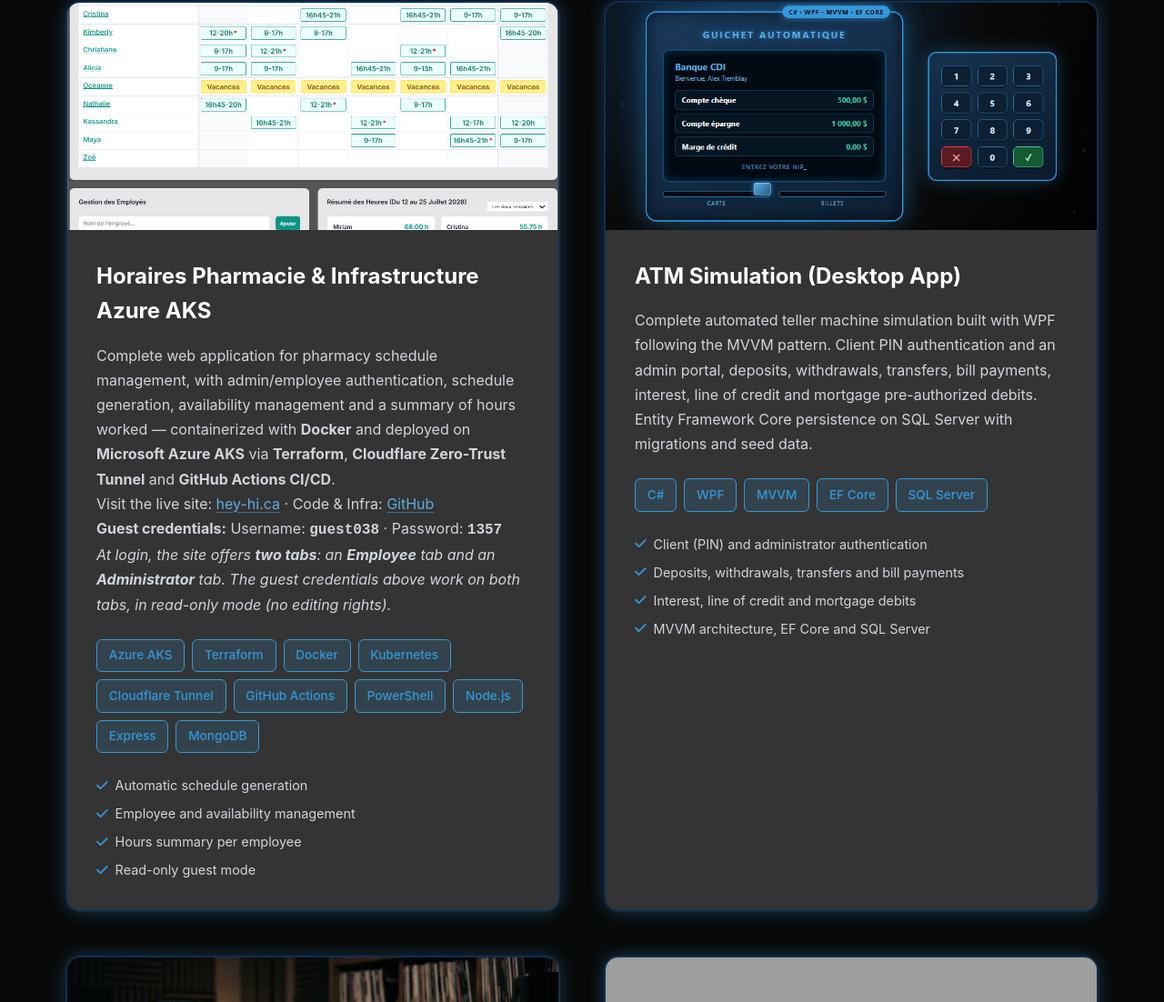
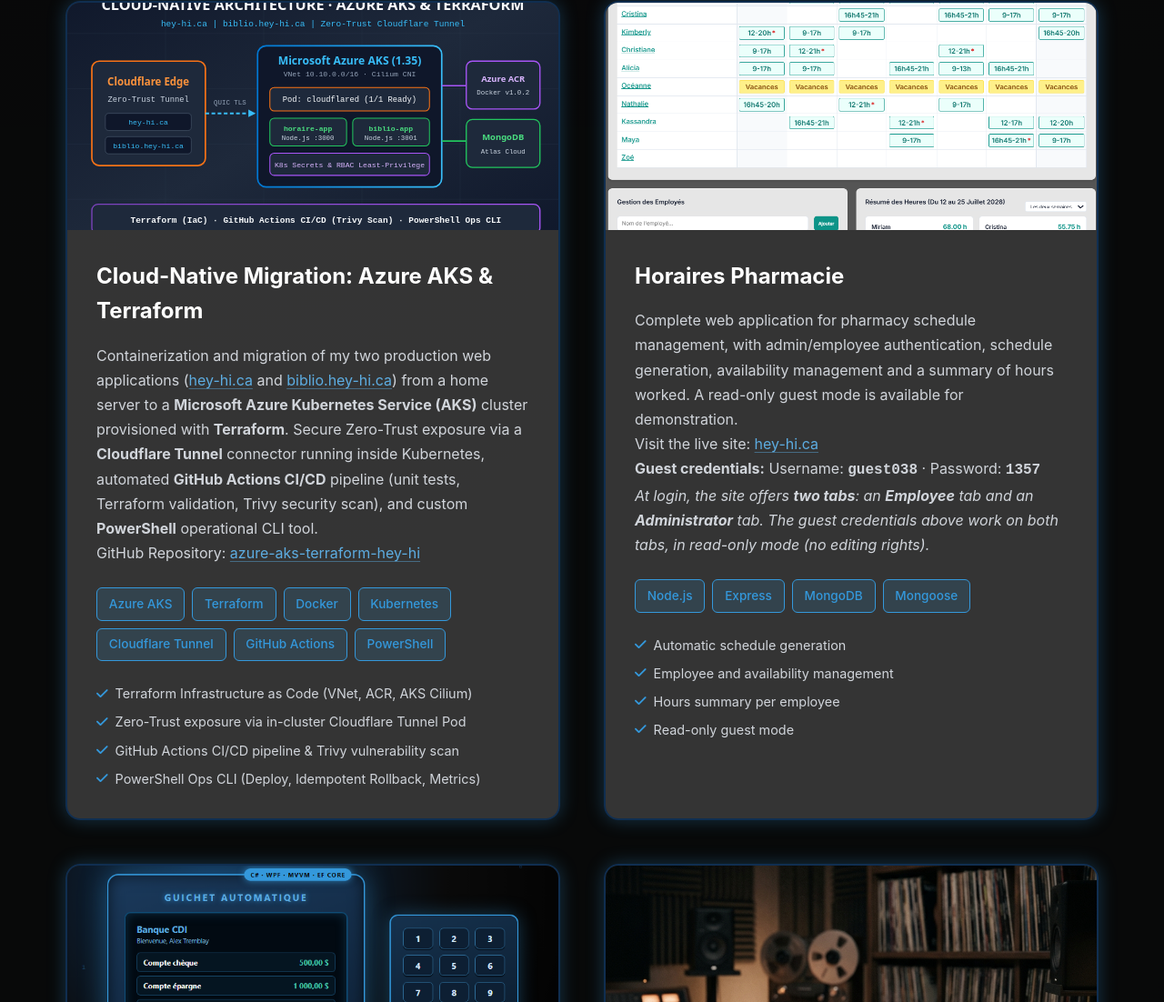
Before and after one commit to Dunedude84/PortFolio, a plain HTML site: page index.html in a window 1280 px wide. Shown: the part 3671-4773 px from the top of the page at 91% size. Drawn offline with Linux system fonts and the light colour scheme; grey boxes are pictures that could not be loaded.

Commit message:
Add dedicated Cloud-Native Azure AKS & Terraform project card

```diff
--- a/index.html
+++ b/index.html
@@ -505,6 +505,54 @@
                 <span data-i18n="projects.title">Mes projets personnels</span>
             </h2>
             <div class="projects-grid">
+                <!-- Projet DevOps: Migration Cloud-Native Azure AKS & Terraform -->
+                <div class="project-card">
+                    <div class="project-image">
+                        <img src="images/azure_aks_devops.svg" alt="Migration Cloud-Native Azure AKS &amp; Terraform"
+                            data-i18n-alt="aks.alt">
+                        <div class="project-overlay">
+                            <div class="project-links">
+                                <a href="https://github.com/Dunedude84/azure-aks-terraform-hey-hi" target="_blank" class="project-link"
+                                    title="Voir le dépôt GitHub" data-i18n-title="projects.viewRepo">
+                                    <i class="fab fa-github"></i>
+                                </a>
+                                <a href="https://hey-hi.ca" target="_blank" class="project-link"
+                                    title="Voir la démo" data-i18n-title="projects.viewDemo">
+                                    <i class="fas fa-external-link-alt"></i>
+                                </a>
+                            </div>
+                        </div>
+                    </div>
+                    <div class="project-content">
+                        <h3 class="project-title">
+                            <a href="https://github.com/Dunedude84/azure-aks-terraform-hey-hi"
+                                target="_blank" style="color: inherit; text-decoration: none;"
+                                data-i18n="aks.title">
+                                Migration Cloud-Native : Azure AKS &amp; Terraform
+                            </a>
+                        </h3>
+                        <p class="project-description" data-i18n-html="aks.desc">
+                            Conteneurisation et migration de mes deux applications web en production (<a href="https://hey-hi.ca" target="_blank">hey-hi.ca</a> et <a href="https://biblio.hey-hi.ca" target="_blank">biblio.hey-hi.ca</a>) depuis un serveur local vers un cluster <strong>Microsoft Azure Kubernetes Service (AKS)</strong> provisionné avec <strong>Terraform</strong>. Exposition sécurisée en mode Zero-Trust via un connecteur <strong>Cloudflare Tunnel</strong> déployé directement en Pod Kubernetes, pipeline <strong>GitHub Actions CI/CD</strong> (tests, validation Terraform, scan de vulnérabilités Trivy) et outil d'opérations CLI en <strong>PowerShell</strong>.
+                            <br>Dépôt GitHub : <a href="https://github.com/Dunedude84/azure-aks-terraform-hey-hi" target="_blank">azure-aks-terraform-hey-hi</a>
+                        </p>
+                        <div class="project-tech">
+                            <span class="tech-tag">Azure AKS</span>
+                            <span class="tech-tag">Terraform</span>
+                            <span class="tech-tag">Docker</span>
+                            <span class="tech-tag">Kubernetes</span>
+                            <span class="tech-tag">Cloudflare Tunnel</span>
+                            <span class="tech-tag">GitHub Actions</span>
+                            <span class="tech-tag">PowerShell</span>
+                        </div>
+                        <div class="project-features">
+                            <p><i class="fas fa-check"></i> <span data-i18n="aks.f1">Infrastructure as Code Terraform (VNet, ACR, AKS Cilium)</span></p>
+                            <p><i class="fas fa-check"></i> <span data-i18n="aks.f2">Exposition Zero-Trust via Pod Cloudflare Tunnel</span></p>
+                            <p><i class="fas fa-check"></i> <span data-i18n="aks.f3">Pipeline CI/CD GitHub Actions &amp; Scan sécurité Trivy</span></p>
+                            <p><i class="fas fa-check"></i> <span data-i18n="aks.f4">Outil CLI PowerShell (Deploy, Rollback idempotent, Metrics)</span></p>
+                        </div>
+                    </div>
+                </div>
+
                 <!-- Projet 1: Horaires Pharmacie -->
                 <div class="project-card">
                     <div class="project-image">
@@ -516,10 +564,6 @@
                                     title="Voir la démo" data-i18n-title="projects.viewDemo">
                                     <i class="fas fa-external-link-alt"></i>
                                 </a>
-                                <a href="https://github.com/Dunedude84/azure-aks-terraform-hey-hi" target="_blank" class="project-link"
-                                    title="Voir le dépôt GitHub" data-i18n-title="projects.viewRepo">
-                                    <i class="fab fa-github"></i>
-                                </a>
                             </div>
                         </div>
                     </div>
@@ -527,14 +571,14 @@
                         <h3 class="project-title">
                             <a href="https://hey-hi.ca"
                                 target="_blank" style="color: inherit; text-decoration: none;">
-                                Horaires Pharmacie &amp; Infrastructure Azure AKS
+                                Horaires Pharmacie
                             </a>
                         </h3>
                         <p class="project-description" data-i18n-html="p1.desc">
                             Application web complète de gestion des horaires pour pharmacie, avec authentification
                             admin/employé, génération d'horaires, gestion des disponibilités et résumé des heures
-                            travaillées, conteneurisée avec <strong>Docker</strong> et déployée sur <strong>Microsoft Azure AKS</strong> via <strong>Terraform</strong>, <strong>Cloudflare Tunnel Zero-Trust</strong> et <strong>GitHub Actions CI/CD</strong>.
-                            <br>Voir le site en ligne : <a href="https://hey-hi.ca" target="_blank">hey-hi.ca</a> · Code &amp; Infra : <a href="https://github.com/Dunedude84/azure-aks-terraform-hey-hi" target="_blank">GitHub</a>
+                            travaillées. Un mode invité en lecture seule est disponible pour la démonstration.
+                            <br>Voir le site en ligne : <a href="https://hey-hi.ca" target="_blank">hey-hi.ca</a>
                             <br><strong>Identifiants invité :</strong> Nom d'utilisateur: <strong><code>guest038</code></strong> · Mot de passe: <strong><code>1357</code></strong>
                             <br><em>Au moment de la connexion, le site propose <strong>deux onglets</strong> :
                             un onglet <strong>Employé</strong> et un onglet <strong>Administrateur</strong>.
@@ -542,16 +586,10 @@
                             en mode lecture seule (sans droits de modification).</em>
                         </p>
                         <div class="project-tech">
-                            <span class="tech-tag">Azure AKS</span>
-                            <span class="tech-tag">Terraform</span>
-                            <span class="tech-tag">Docker</span>
-                            <span class="tech-tag">Kubernetes</span>
-                            <span class="tech-tag">Cloudflare Tunnel</span>
-                            <span class="tech-tag">GitHub Actions</span>
-                            <span class="tech-tag">PowerShell</span>
                             <span class="tech-tag">Node.js</span>
                             <span class="tech-tag">Express</span>
                             <span class="tech-tag">MongoDB</span>
+                            <span class="tech-tag">Mongoose</span>
                         </div>
                         <div class="project-features">
                             <p><i class="fas fa-check"></i> <span data-i18n="p1.f1">Génération automatique de l'horaire</span></p>
--- a/js/script.js
+++ b/js/script.js
@@ -40,8 +40,15 @@
         'projects.viewDemo': 'Voir la démo',
         'projects.viewRepo': 'Voir le dépôt GitHub',
         'projects.viewProject': 'Voir le projet',
-        'p1.alt': 'Projet Horaires Pharmacie & Azure AKS',
-        'p1.desc': "Application web complète de gestion des horaires pour pharmacie, avec authentification admin/employé, génération d'horaires, gestion des disponibilités et résumé des heures travaillées, conteneurisée avec <strong>Docker</strong> et déployée sur <strong>Microsoft Azure AKS</strong> via <strong>Terraform</strong>, <strong>Cloudflare Tunnel Zero-Trust</strong> et <strong>GitHub Actions CI/CD</strong>.<br>Voir le site en ligne : <a href=\"https://hey-hi.ca\" target=\"_blank\">hey-hi.ca</a> · Code &amp; Infra : <a href=\"https://github.com/Dunedude84/azure-aks-terraform-hey-hi\" target=\"_blank\">GitHub</a><br><strong>Identifiants invité :</strong> Nom d'utilisateur: <strong><code>guest038</code></strong> · Mot de passe: <strong><code>1357</code></strong><br><em>Au moment de la connexion, le site propose <strong>deux onglets</strong> : un onglet <strong>Employé</strong> et un onglet <strong>Administrateur</strong>. Les identifiants invités ci-dessus fonctionnent sur les deux onglets, en mode lecture seule (sans droits de modification).</em>",
+        'aks.alt': 'Migration Cloud-Native Azure AKS & Terraform',
+        'aks.title': 'Migration Cloud-Native : Azure AKS & Terraform',
+        'aks.desc': "Conteneurisation et migration de mes deux applications web en production (<a href=\"https://hey-hi.ca\" target=\"_blank\">hey-hi.ca</a> et <a href=\"https://biblio.hey-hi.ca\" target=\"_blank\">biblio.hey-hi.ca</a>) depuis un serveur local vers un cluster <strong>Microsoft Azure Kubernetes Service (AKS)</strong> provisionné avec <strong>Terraform</strong>. Exposition sécurisée en mode Zero-Trust via un connecteur <strong>Cloudflare Tunnel</strong> déployé directement en Pod Kubernetes, pipeline <strong>GitHub Actions CI/CD</strong> (tests, validation Terraform, scan de vulnérabilités Trivy) et outil d'opérations CLI en <strong>PowerShell</strong>.<br>Dépôt GitHub : <a href=\"https://github.com/Dunedude84/azure-aks-terraform-hey-hi\" target=\"_blank\">azure-aks-terraform-hey-hi</a>",
+        'aks.f1': 'Infrastructure as Code Terraform (VNet, ACR, AKS Cilium)',
+        'aks.f2': 'Exposition Zero-Trust via Pod Cloudflare Tunnel',
+        'aks.f3': 'Pipeline CI/CD GitHub Actions & Scan sécurité Trivy',
+        'aks.f4': 'Outil CLI PowerShell (Deploy, Rollback idempotent, Metrics)',
+        'p1.alt': 'Projet Horaires Pharmacie',
+        'p1.desc': "Application web complète de gestion des horaires pour pharmacie, avec authentification admin/employé, génération d'horaires, gestion des disponibilités et résumé des heures travaillées. Un mode invité en lecture seule est disponible pour la démonstration.<br>Voir le site en ligne : <a href=\"https://hey-hi.ca\" target=\"_blank\">hey-hi.ca</a><br><strong>Identifiants invité :</strong> Nom d'utilisateur: <strong><code>guest038</code></strong> · Mot de passe: <strong><code>1357</code></strong><br><em>Au moment de la connexion, le site propose <strong>deux onglets</strong> : un onglet <strong>Employé</strong> et un onglet <strong>Administrateur</strong>. Les identifiants invités ci-dessus fonctionnent sur les deux onglets, en mode lecture seule (sans droits de modification).</em>",
         'p1.f1': "Génération automatique de l'horaire",
         'p1.f2': 'Gestion des employés et disponibilités',
         'p1.f3': 'Résumé des heures par employé',
@@ -120,8 +127,15 @@
         'projects.viewDemo': 'View live demo',
         'projects.viewRepo': 'View GitHub repository',
         'projects.viewProject': 'View project',
-        'p1.alt': 'Pharmacy Schedule & Azure AKS project',
-        'p1.desc': "Complete web application for pharmacy schedule management, with admin/employee authentication, schedule generation, availability management and a summary of hours worked — containerized with <strong>Docker</strong> and deployed on <strong>Microsoft Azure AKS</strong> via <strong>Terraform</strong>, <strong>Cloudflare Zero-Trust Tunnel</strong> and <strong>GitHub Actions CI/CD</strong>.<br>Visit the live site: <a href=\"https://hey-hi.ca\" target=\"_blank\">hey-hi.ca</a> · Code &amp; Infra: <a href=\"https://github.com/Dunedude84/azure-aks-terraform-hey-hi\" target=\"_blank\">GitHub</a><br><strong>Guest credentials:</strong> Username: <strong><code>guest038</code></strong> · Password: <strong><code>1357</code></strong><br><em>At login, the site offers <strong>two tabs</strong>: an <strong>Employee</strong> tab and an <strong>Administrator</strong> tab. The guest credentials above work on both tabs, in read-only mode (no editing rights).</em>",
+        'aks.alt': 'Cloud-Native Migration Azure AKS & Terraform',
+        'aks.title': 'Cloud-Native Migration: Azure AKS & Terraform',
+        'aks.desc': "Containerization and migration of my two production web applications (<a href=\"https://hey-hi.ca\" target=\"_blank\">hey-hi.ca</a> and <a href=\"https://biblio.hey-hi.ca\" target=\"_blank\">biblio.hey-hi.ca</a>) from a home server to a <strong>Microsoft Azure Kubernetes Service (AKS)</strong> cluster provisioned with <strong>Terraform</strong>. Secure Zero-Trust exposure via a <strong>Cloudflare Tunnel</strong> connector running inside Kubernetes, automated <strong>GitHub Actions CI/CD</strong> pipeline (unit tests, Terraform validation, Trivy security scan), and custom <strong>PowerShell</strong> operational CLI tool.<br>GitHub Repository: <a href=\"https://github.com/Dunedude84/azure-aks-terraform-hey-hi\" target=\"_blank\">azure-aks-terraform-hey-hi</a>",
+        'aks.f1': 'Terraform Infrastructure as Code (VNet, ACR, AKS Cilium)',
+        'aks.f2': 'Zero-Trust exposure via in-cluster Cloudflare Tunnel Pod',
+        'aks.f3': 'GitHub Actions CI/CD pipeline & Trivy vulnerability scan',
+        'aks.f4': 'PowerShell Ops CLI (Deploy, Idempotent Rollback, Metrics)',
+        'p1.alt': 'Pharmacy Schedule project',
+        'p1.desc': "Complete web application for pharmacy schedule management, with admin/employee authentication, schedule generation, availability management and a summary of hours worked. A read-only guest mode is available for demonstration.<br>Visit the live site: <a href=\"https://hey-hi.ca\" target=\"_blank\">hey-hi.ca</a><br><strong>Guest credentials:</strong> Username: <strong><code>guest038</code></strong> · Password: <strong><code>1357</code></strong><br><em>At login, the site offers <strong>two tabs</strong>: an <strong>Employee</strong> tab and an <strong>Administrator</strong> tab. The guest credentials above work on both tabs, in read-only mode (no editing rights).</em>",
         'p1.f1': 'Automatic schedule generation',
         'p1.f2': 'Employee and availability management',
         'p1.f3': 'Hours summary per employee',
```
Also changed, not shown: images/azure_aks_devops.svg (added).
